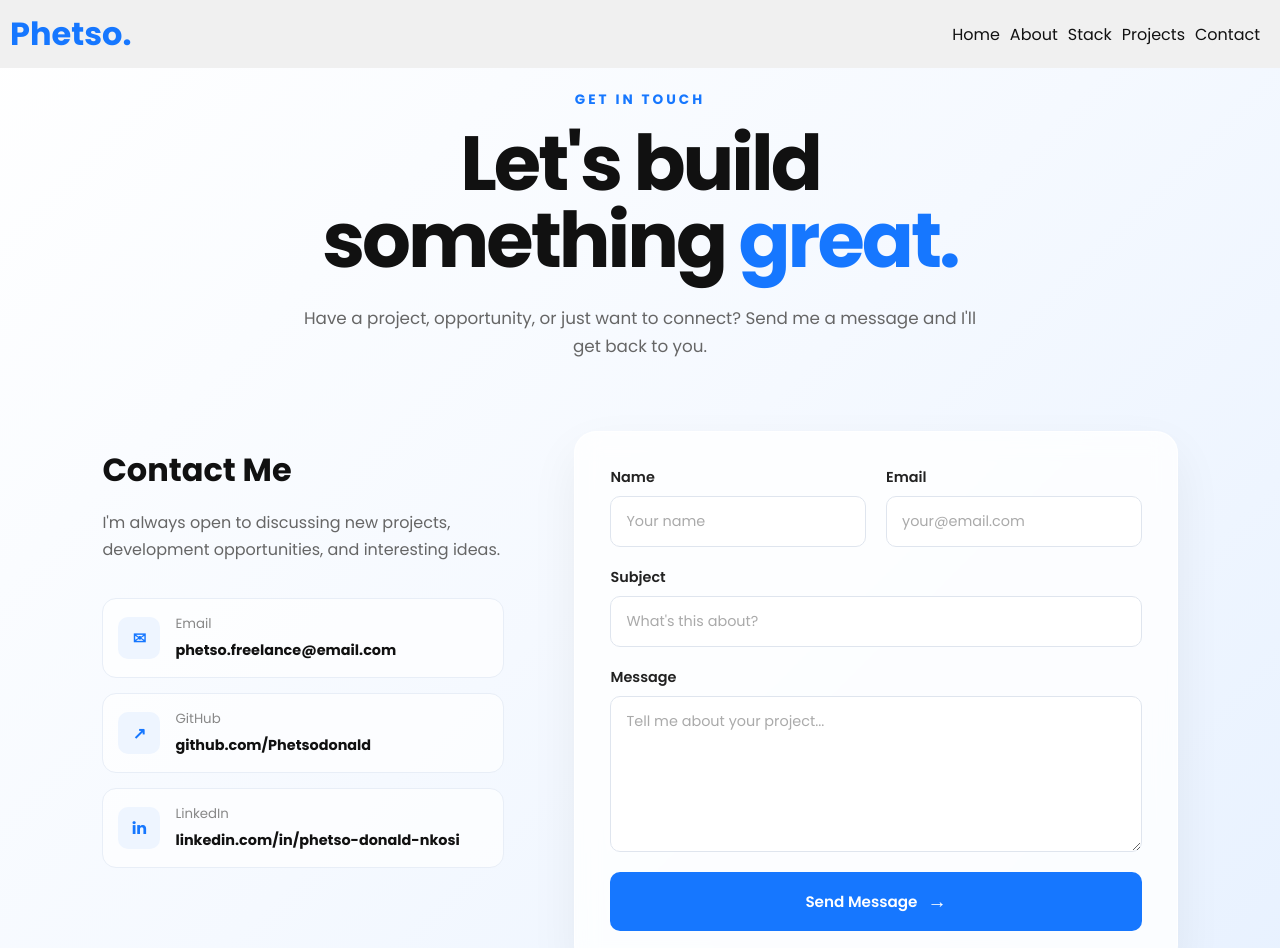
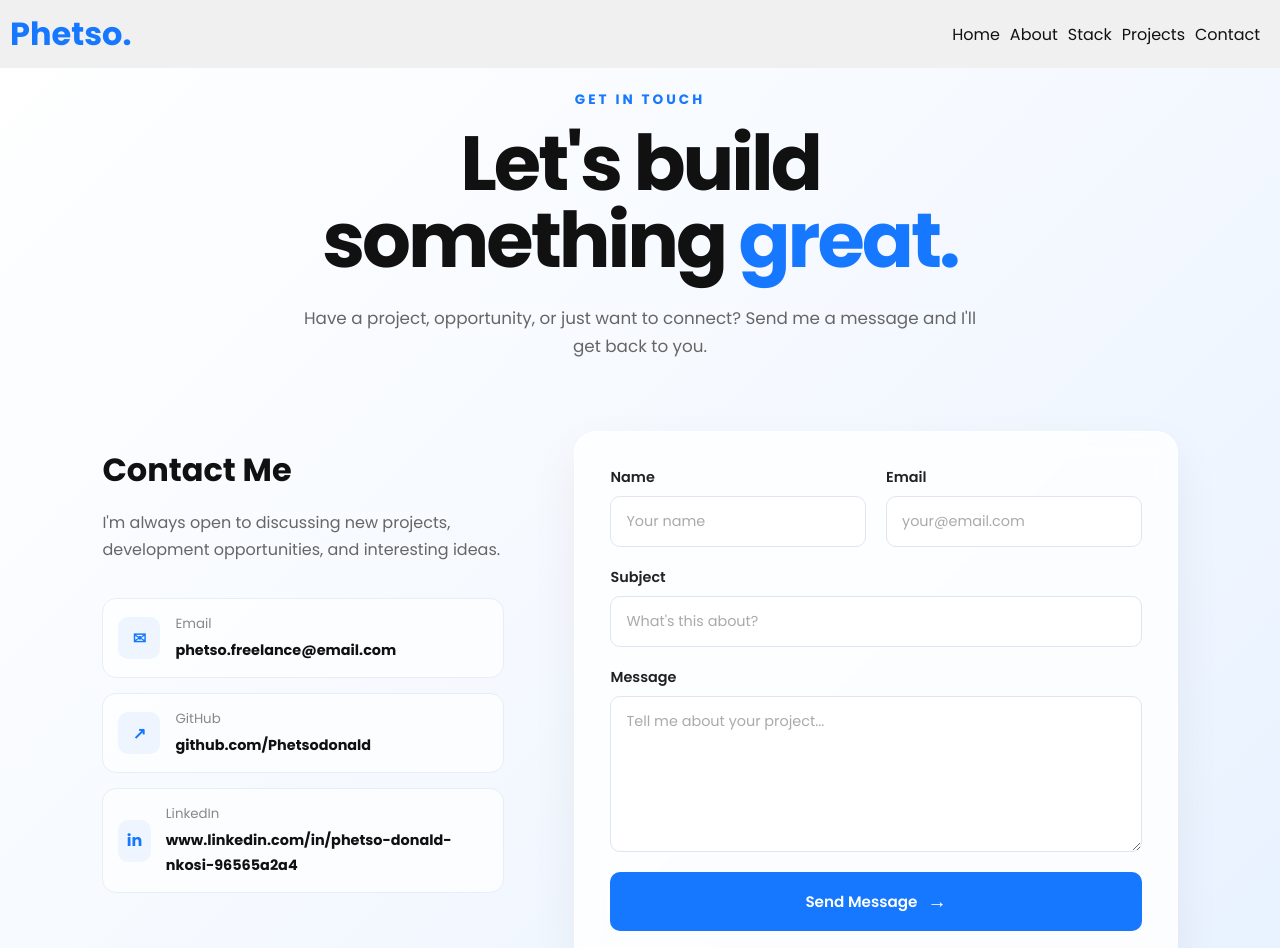
Before and after one commit to Phetsodonald/myWebsite, a React app in the folder Portfolio/: page /contact in a window 1280 px wide. Shown: the top 948 px of the page. Built offline with nearby package versions, Linux system fonts and the light colour scheme; the HTML template or start-up script is replaced by a standard one.

Commit message:
added the correct linkedin link

```diff
--- a/Portfolio/src/pages/Contact.jsx
+++ b/Portfolio/src/pages/Contact.jsx
@@ -53,14 +53,14 @@ function Contact() {
                             </a>
 
                             <a
-                                href="https://linkedin.com/phetso-donald-nkosi"
+                                href="www.linkedin.com/in/phetso-donald-nkosi-96565a2a4"
                                 target="_blank"
                                 rel="noreferrer"
                             >
                                 <span>in</span>
                                 <div>
                                     <small>LinkedIn</small>
-                                    <strong>linkedin.com/in/phetso-donald-nkosi</strong>
+                                    <strong>www.linkedin.com/in/phetso-donald-nkosi-96565a2a4</strong>
                                 </div>
                             </a>
 
```
Also changed, not shown: 1 other file (tests, documents, lock files or other folders).
